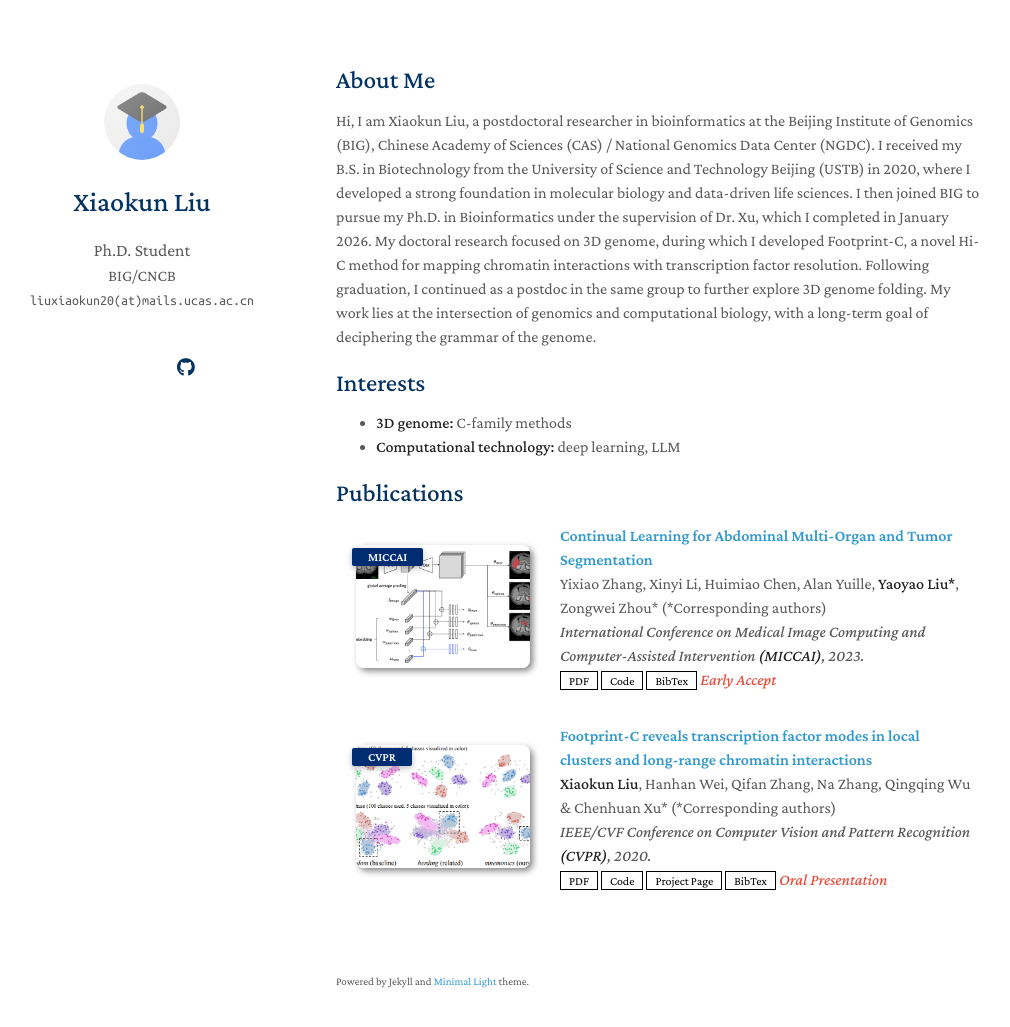
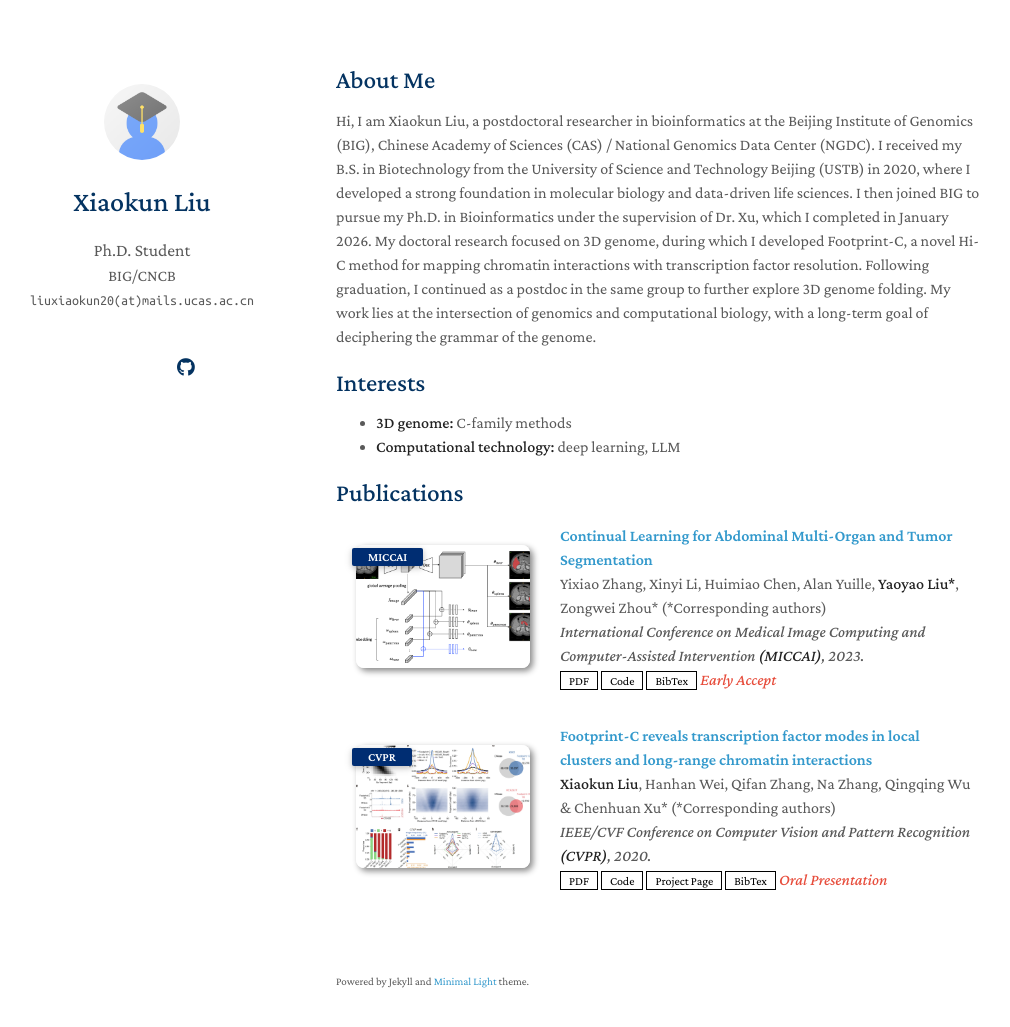
Before and after one commit to xiaokunliu01/xiaokunliu01.github.io, a Jekyll site: the page built from index.md, in a window 1280 px wide and 1062 px high. Shown: the top 1027 px of the window, without its empty margins (134-1144 px from the left). Built offline with Jekyll 4.4.1, drawn with Linux system fonts in a browser that asks for light colours; a style sheet for code colours, icons or effects is not loaded; our own code applies the rules of GitHub Pages for plain Markdown files.

Commit message:
Update publications.yml

```diff
--- a/_data/publications.yml
+++ b/_data/publications.yml
@@ -19,4 +19,4 @@ main:
     page: https://www.nature.com/articles/s41467-024-55403-7
     bibtex: https://class-il.mpi-inf.mpg.de/mnemonics/
     notes: Oral Presentation
-    image: ./assets/img/teaser_example.png
+    image: ./assets/img/Footprint-C.png
```
